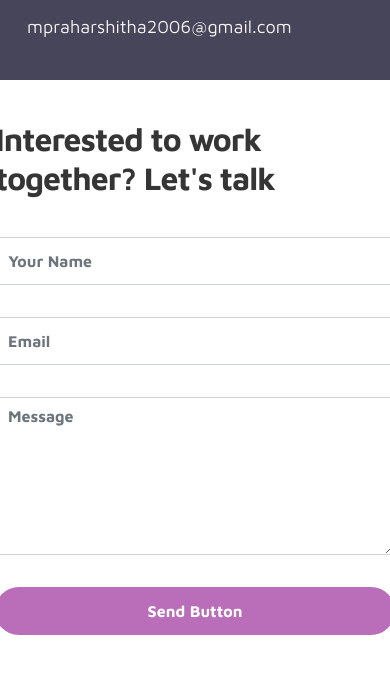
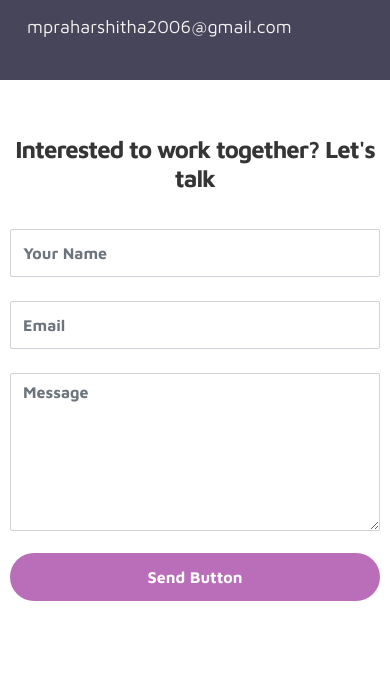
Before and after one commit to Praha289/myportfolio, a plain HTML site: page index.html in a window 390 px wide. Shown: the part 5181-5854 px from the top of the page. Drawn offline with Linux system fonts and the light colour scheme.

Commit message:
Update tooplate-style.css

```diff
--- a/css/tooplate-style.css
+++ b/css/tooplate-style.css
@@ -659,3 +659,33 @@ button:hover {
   background-color: #121212;
   color: #fff;
 }
+@media (max-width: 767px) {
+  .contact-form {
+    padding: 15px;
+  }
+
+  .contact-form h2 {
+    font-size: 1.5rem;
+    text-align: center;
+  }
+
+  .contact-form .form-control {
+    width: 100%;
+    margin: 12px 0;
+  }
+
+  .contact-form .submit-btn {
+    width: 100%;
+    margin-top: 10px;
+  }
+
+  .ml-lg-auto {
+    margin-left: 0 !important;
+  }
+
+  .col-lg-6,
+  .col-lg-5 {
+    flex: 0 0 100%;
+    max-width: 100%;
+  }
+}
```
